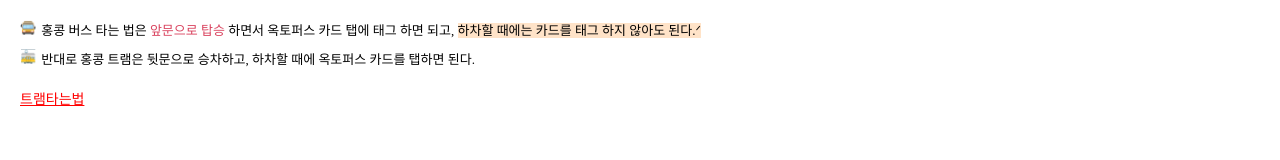
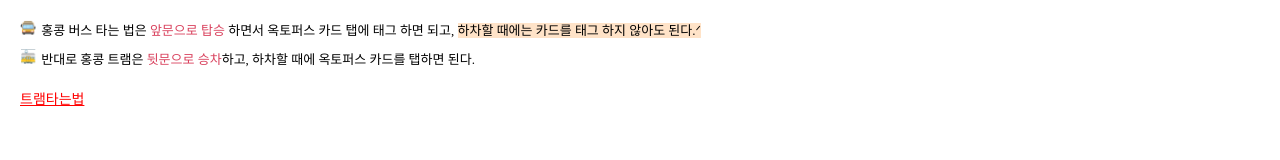
Before and after one commit to eunsun11/eunsun22.github.io, a plain HTML site: page index.html in a window 1280 px wide. Shown: the top 160 px of the page. Drawn offline with Linux system fonts and the light colour scheme.

Commit message:
no message

```diff
--- a/index.html
+++ b/index.html
@@ -24,7 +24,7 @@
         </div>
         <div class="txt_in">
             <div>🚋</div>
-            <div>반대로 홍콩 트램은 뒷문으로 승차하고, 하차할 때에 옥토퍼스 카드를 탭하면 된다.</div>
+            <div>반대로 홍콩 트램은 <span style="color:#d9415d;">뒷문으로 승차</span>하고, 하차할 때에 옥토퍼스 카드를 탭하면 된다.</div>
         </div>
          <a href="https://blog.naver.com/qooqoogoo/223297890378">트램타는법</a>
         <table>
```
